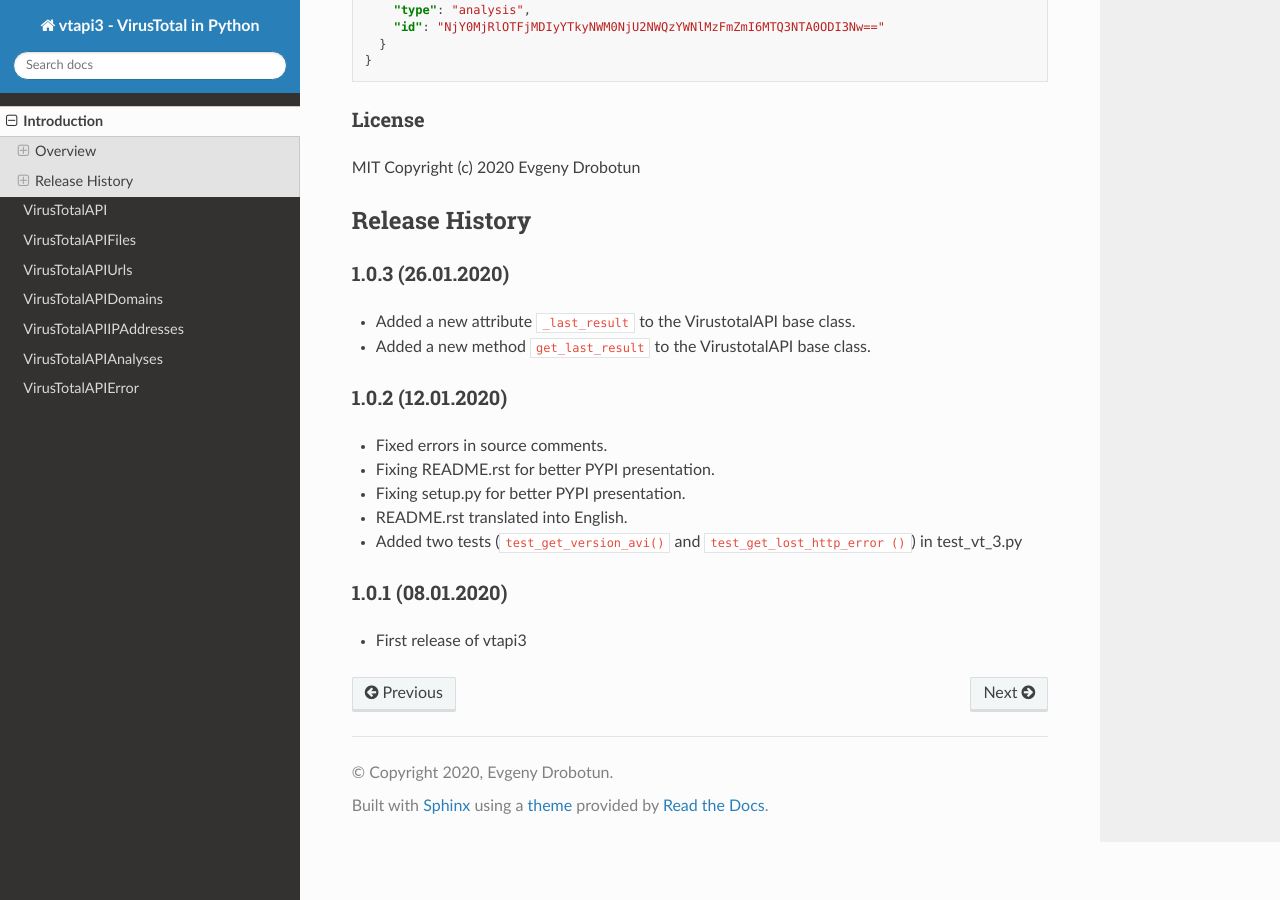
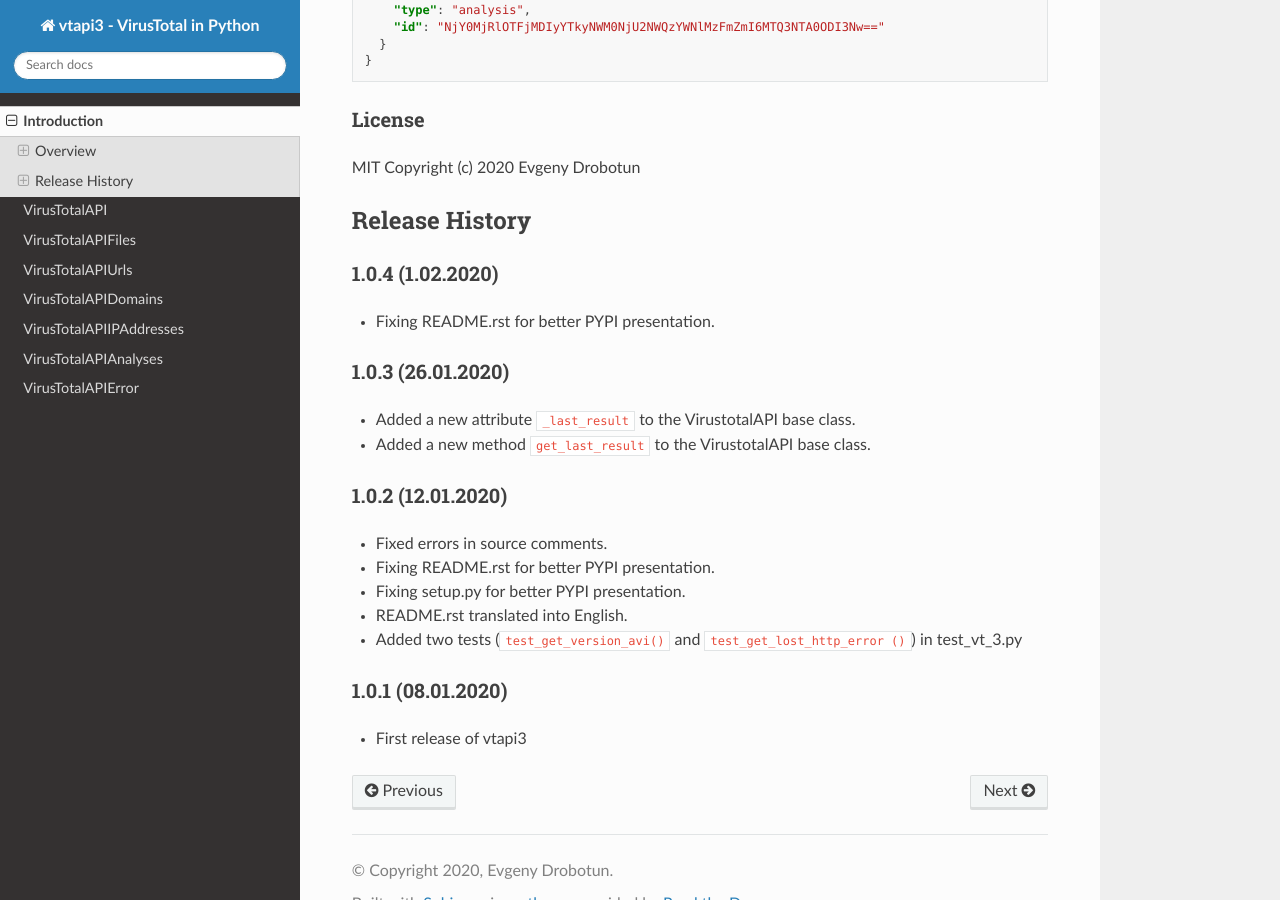
Before and after one commit to drobotun/virustotalapi3, a Sphinx documentation site: the page built from docs/source/intro.rst, in a window 1280 px wide and 900 px high, scrolled down 10600 px. Built offline with Sphinx 7.4.7 and the Read the Docs theme 2.0.0, drawn with Linux system fonts in a browser that asks for light colours.

Commit message:
fixed docs

```diff
--- a/docs/source/intro.rst
+++ b/docs/source/intro.rst
@@ -103,8 +103,14 @@
 Release History
 ---------------
 
+1.0.4 (1.02.2020)
+"""""""""""""""""
+
+- Fixing README.rst for better PYPI presentation.
+
 1.0.3 (26.01.2020)
 """"""""""""""""""
+
 - Added a new attribute ``_last_result`` to the VirustotalAPI base class.
 - Added a new method ``get_last_result`` to the VirustotalAPI base class.
 
```
